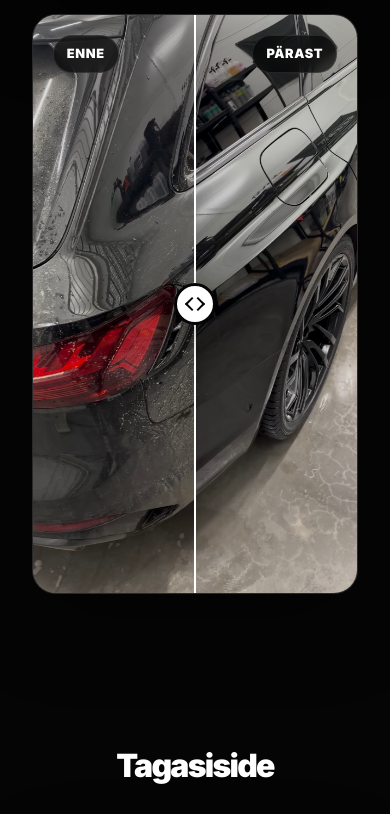
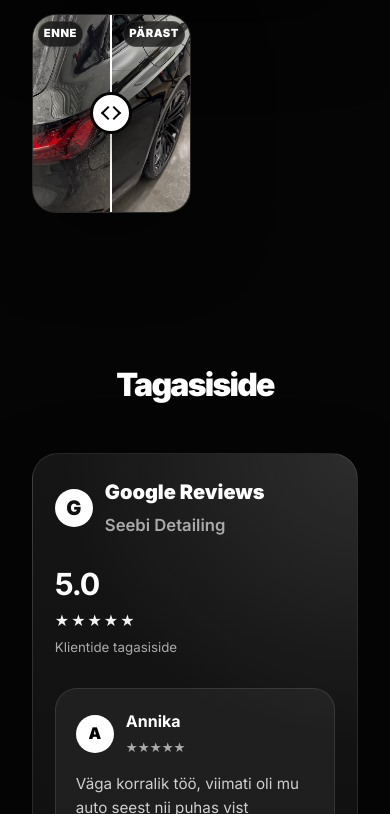
Before and after one commit to eericlyde/seebidetailing-website, a plain HTML site: page index.html in a window 390 px wide. Shown: the part 5936-6750 px from the top of the page. Drawn offline with Linux system fonts and the light colour scheme; no server answers.

Commit message:
Size comparison sliders for a compact two-column gallery

```diff
--- a/style.css
+++ b/style.css
@@ -580,14 +580,25 @@ opacity:1;
 /* BEFORE AFTER */
 .comparison-gallery{
 display:grid;
-grid-template-columns:repeat(auto-fill,minmax(min(100%,240px),1fr));
-gap:1rem;
-margin-top:1rem;
+grid-template-columns:repeat(2,minmax(0,1fr));
+gap:clamp(.5rem,2vw,1rem);
+max-width:32rem;
+margin:1rem auto 0;
 }
 
 .comparison-gallery .before-after-slider{
 height:auto;
-aspect-ratio:9 / 16;
+aspect-ratio:4 / 5;
+}
+
+@media (max-width:540px){
+.comparison-gallery .slider-label{
+top:6px;
+padding:3px 5px;
+font-size:.7rem;
+}
+.comparison-gallery .label-before{left:5px;}
+.comparison-gallery .label-after{right:5px;}
 }
 
 .before-after-slider{
```
